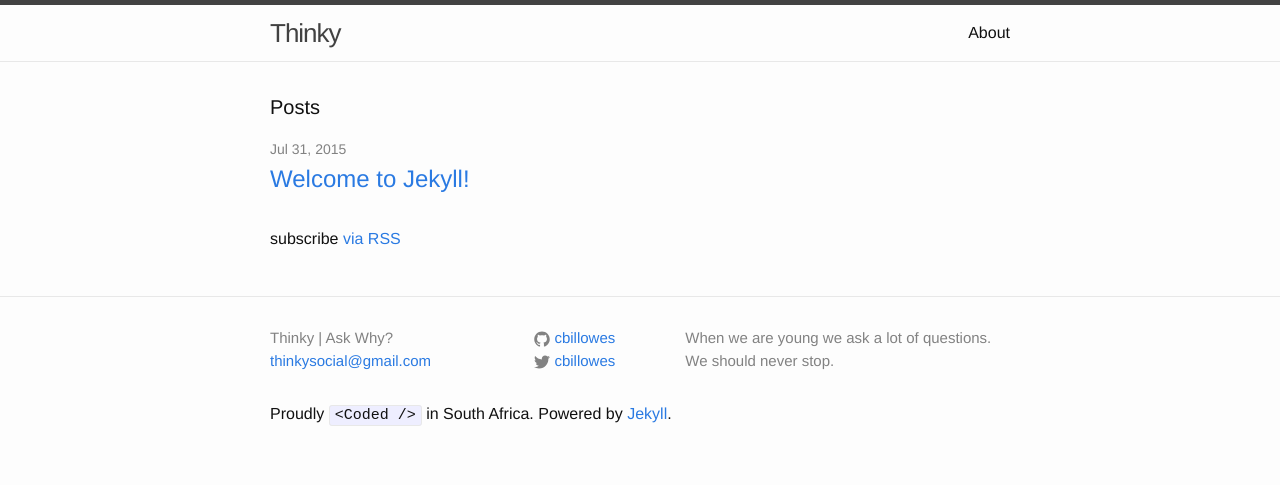
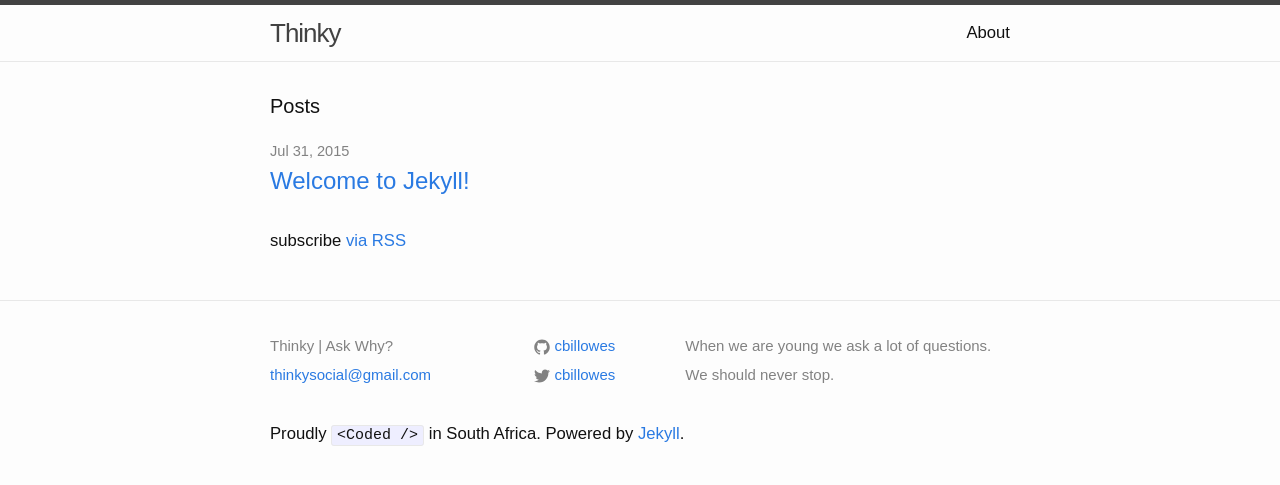
Before and after one commit to cbillowes/thinky, a Jekyll site: the page built from index.html, in a window 1280 px wide. Shown: the top 485 px of the page. Built offline with Jekyll 4.4.1, drawn with Linux system fonts in a browser that asks for light colours.

Commit message:
Updated site font settings in main.scss.

```diff
--- a/css/main.scss
+++ b/css/main.scss
@@ -2,10 +2,10 @@
 # Only the main Sass file needs front matter (the dashes are enough)
 ---
 @charset "utf-8";
-$base-font-family: Helvetica, Arial, sans-serif;
-$base-font-size:   16px;
+$base-font-family: Arial, sans-serif;
+$base-font-size:   12.5pt;
 $small-font-size:  $base-font-size * 0.875;
-$base-line-height: 1.5;
+$base-line-height: 1.75em;
 
 $spacing-unit:     30px;
 
```
